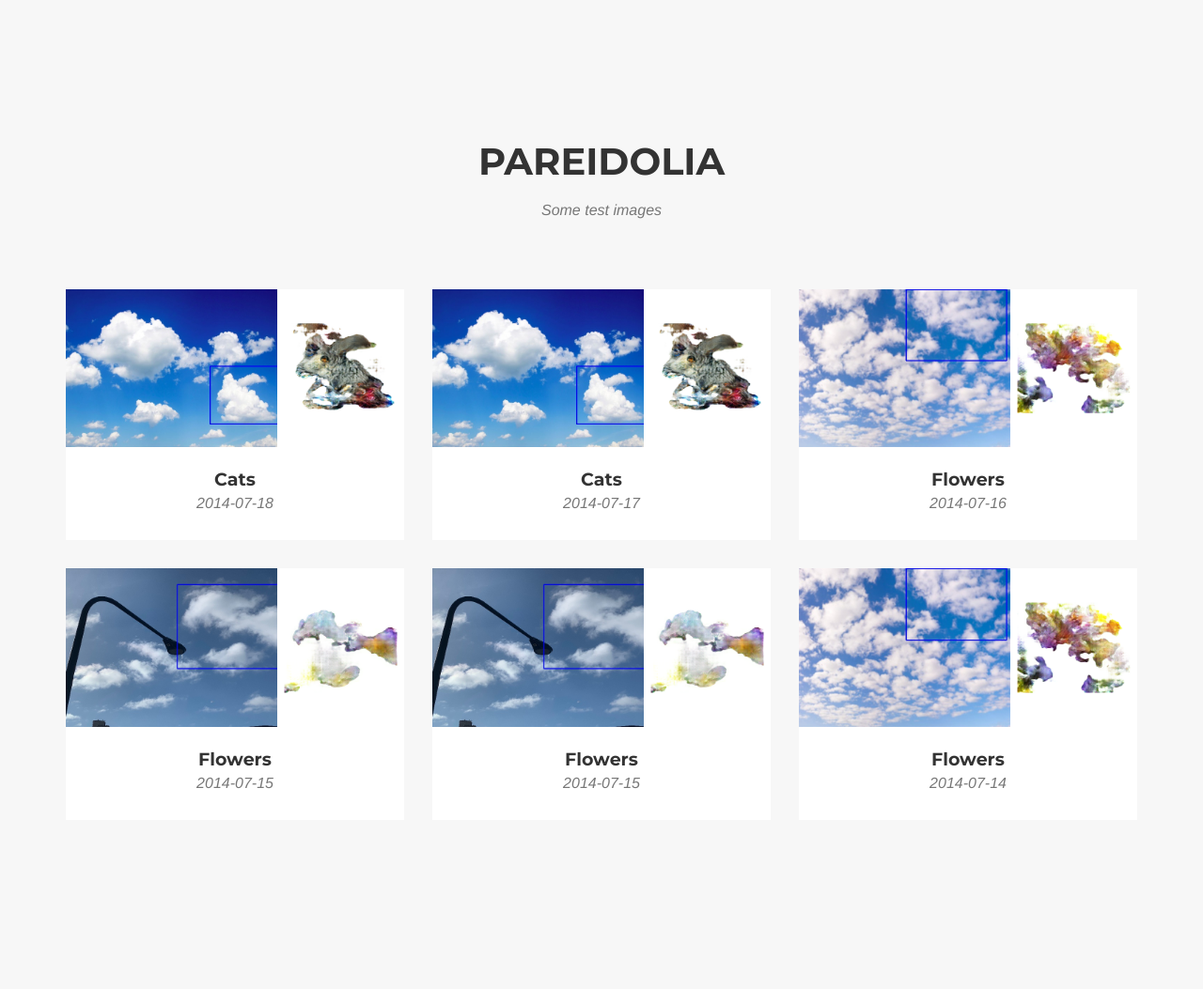
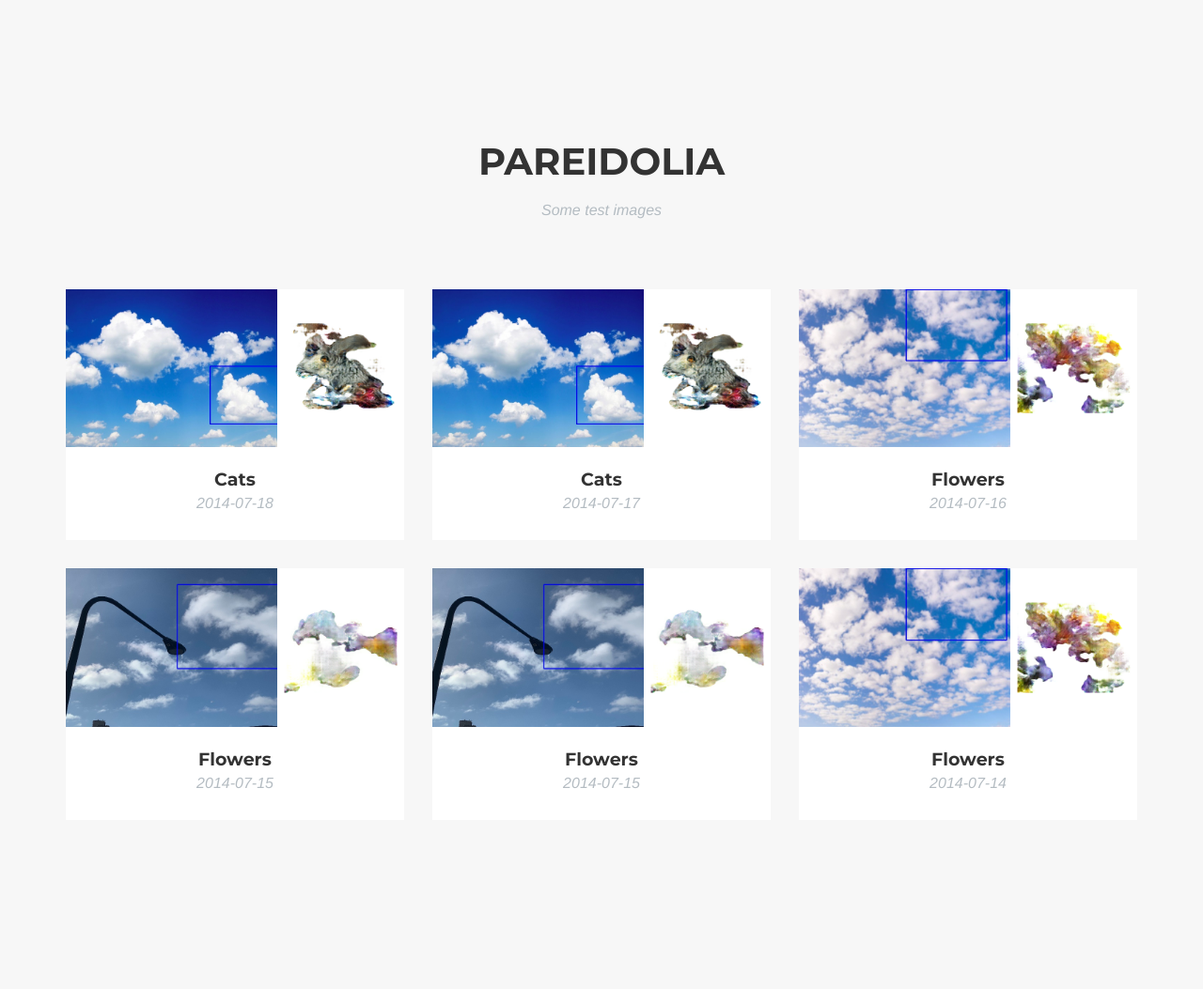
Before and after one commit to msotomorras/msotomorras.github.io, a Jekyll site: the page built from index.html, in a window 1280 px wide. Shown: the whole page at 94% size. Built offline with Jekyll 4.4.1, drawn with Linux system fonts in a browser that asks for light colours; some web fonts are replaced.

Commit message:
change layout

```diff
--- a/_includes/css/agency.css
+++ b/_includes/css/agency.css
@@ -11,7 +11,8 @@ body {
 }
 
 .text-muted {
-    color: #{{ site.data.template.color.muted }};
+    color: #cecece
+    font-size: 12px;
 }
 
 .text-primary {
```
